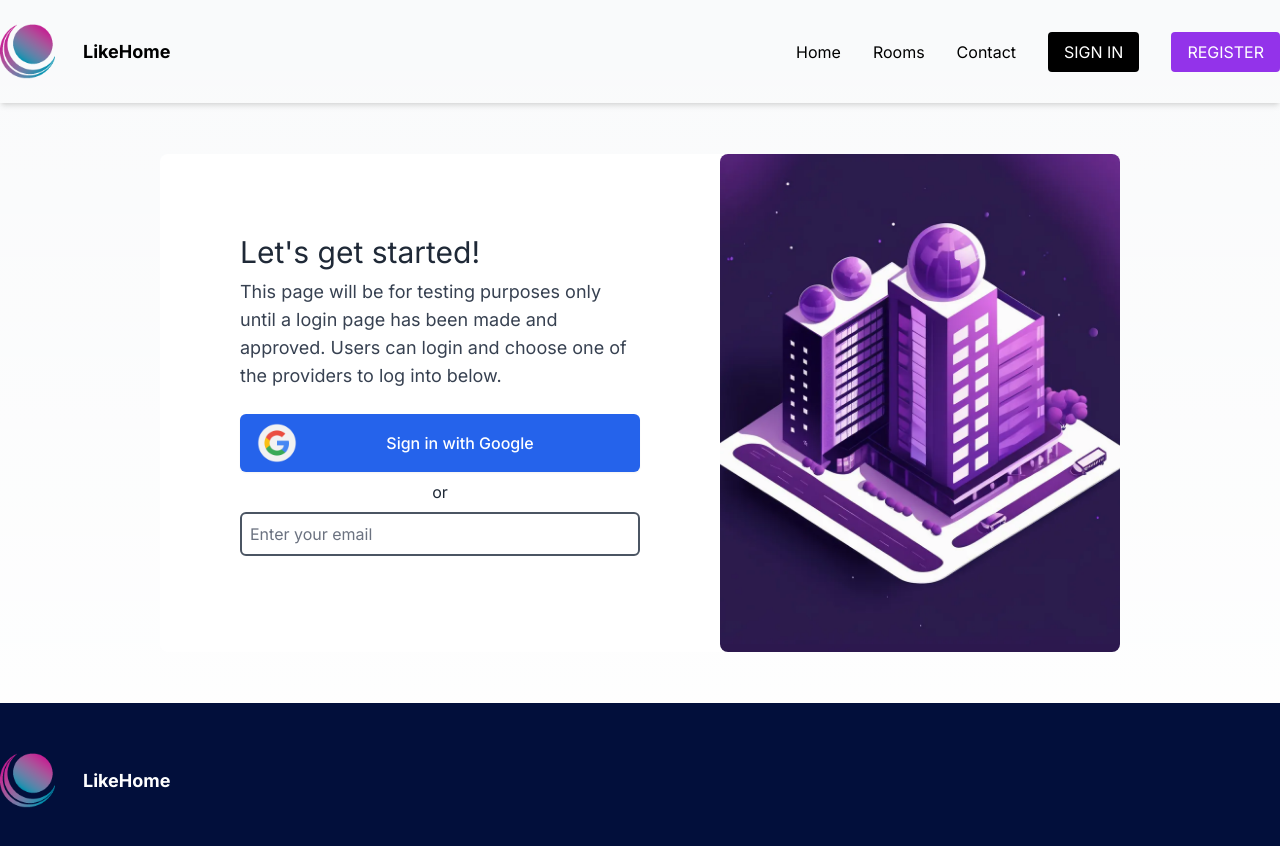
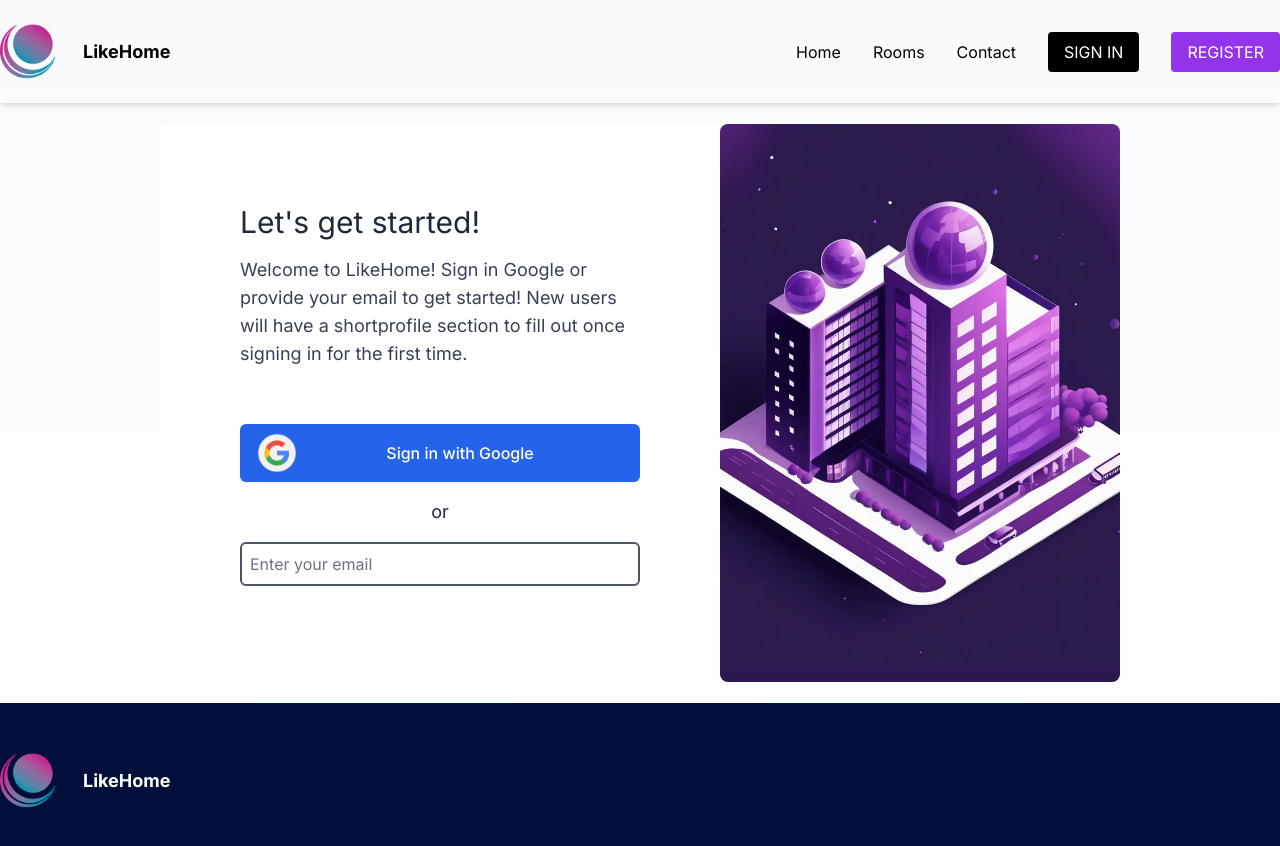
Before and after one commit to KingSand08/LikeHome, a Next.js app: page /signin in a window 1280 px wide. Shown: the top 846 px of the page. Built offline with nearby package versions, Linux system fonts and the light colour scheme; no server answers.

Commit message:
Adjusted the spacing and wording of the sign in page.

```diff
--- a/app/signin/page.tsx
+++ b/app/signin/page.tsx
@@ -22,17 +22,17 @@ export default async function SignInPage() {
       <div className="h-[75vh] flex items-center justify-center">
         <div className="bg-white flex rounded-lg w-3/4">
           <div className="flex-1 text-gray-800 p-20">
-            <h1 className="text-3xl pb-2">Let&apos;s get started!</h1>
+            <h1 className="text-3xl pb-4">Let&apos;s get started!</h1>
             <p className="text-lg text-gray-700">
-              This page will be for testing purposes only until a login page has
-              been made and approved. Users can login and choose one of the
-              providers to log into below.
+              Welcome to LikeHome! Sign in Google or provide your email to get started!
+              New users will have a shortprofile section to fill out once signing in for
+              the first time.
             </p>
-            <div className="mt-6">
+            <div className="mt-14">
               <OAuthButton provider="google" />
               {/* Section divider input field */}
               <div>
-                <p className="mb-2 text-center">or</p>
+                <p className="mt-4 mb-4 text-center text-lg">or</p>
               </div>
               {/* Email input field */}
               <div className="pb-4 flex flex-col items-center">
```
